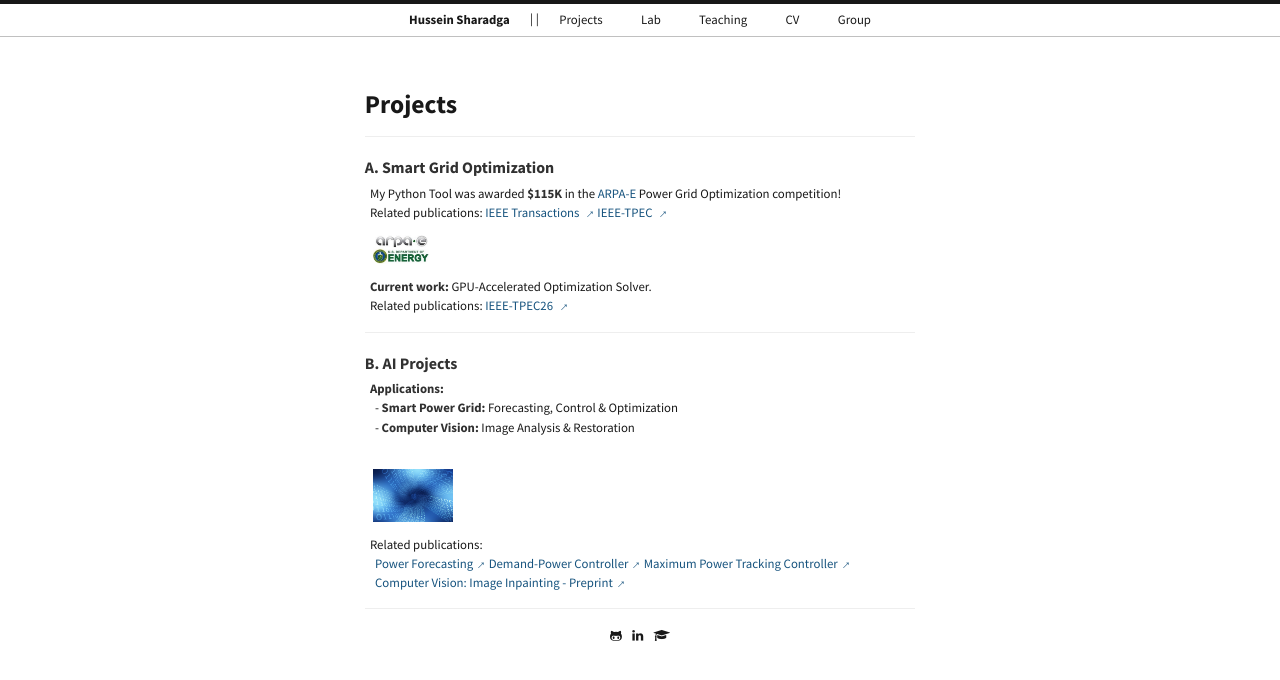
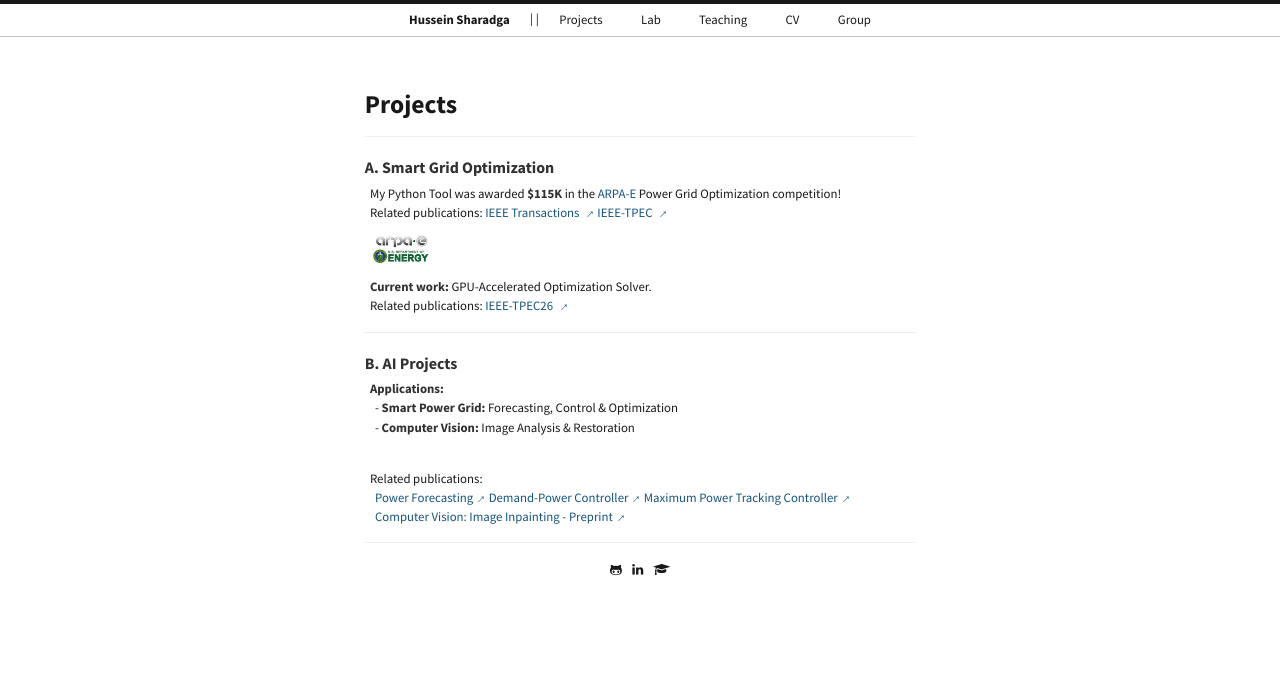
Before and after one commit to hssharadga/hssharadga.github.io, a Jekyll site: the page built from Projects.md, in a window 1280 px wide. Shown: the top 680 px of the page. Built offline with Jekyll 4.4.1, drawn with Linux system fonts in a browser that asks for light colours.

Commit message:
Update Projects.md

```diff
--- a/Projects.md
+++ b/Projects.md
@@ -29,9 +29,9 @@
 &nbsp;&nbsp;&nbsp;&nbsp;- <strong>Smart Power Grid:</strong> Forecasting, Control & Optimization<br>
 &nbsp;&nbsp;&nbsp;&nbsp;- <strong>Computer Vision:</strong> Image Analysis & Restoration<br><br>
 
-<div style="text-align: left;">
+<!-- <div style="text-align: left;">
   <img src="/assets/AI1.jpg" alt="ARPA-E Logo" style="width:100px; border-radius:0px; margin-left:8pt;">
-</div>
+</div> -->
 
 &nbsp;&nbsp;Related publications: <br>
 &nbsp;&nbsp;&nbsp;&nbsp;<a href="https://www.sciencedirect.com/science/article/abs/pii/S0960148119320038" target="_blank">Power Forecasting<span style="display: inline-block; transform: rotate(-45deg);">→</span></a>
```
